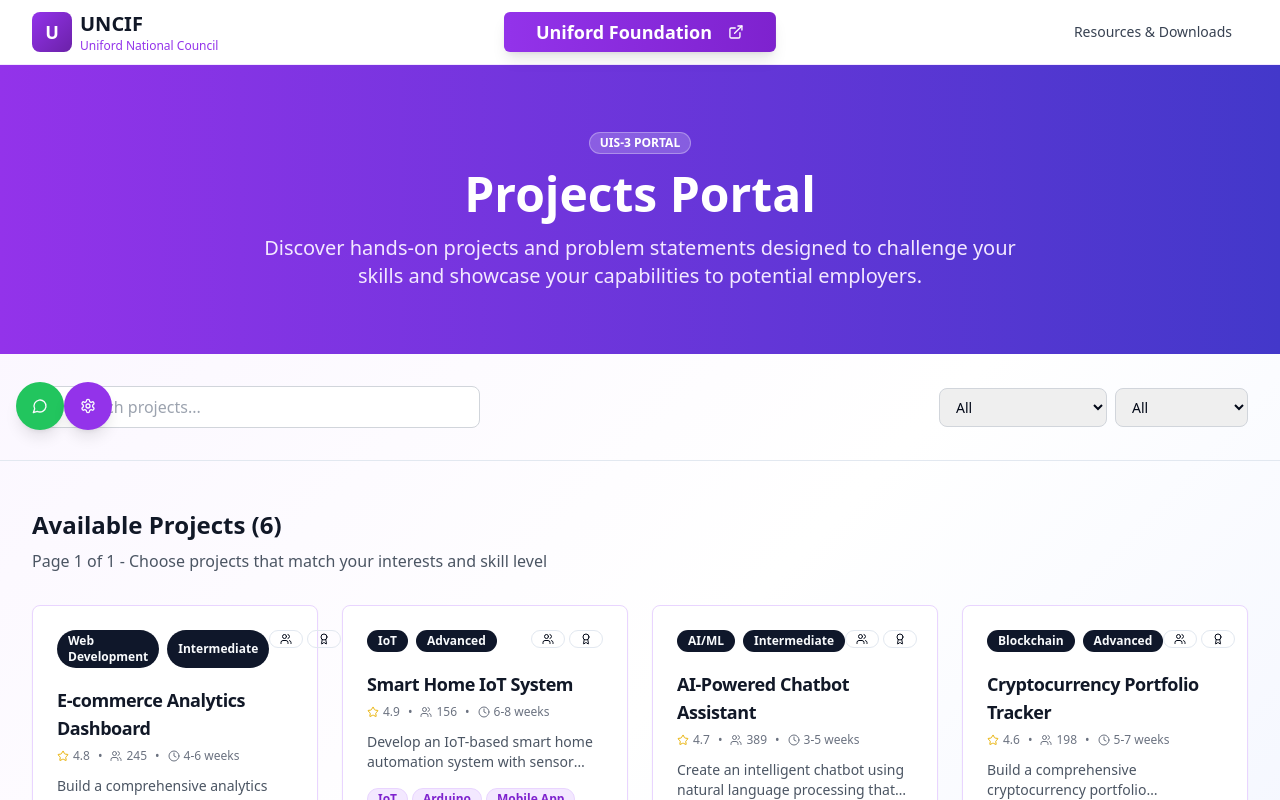
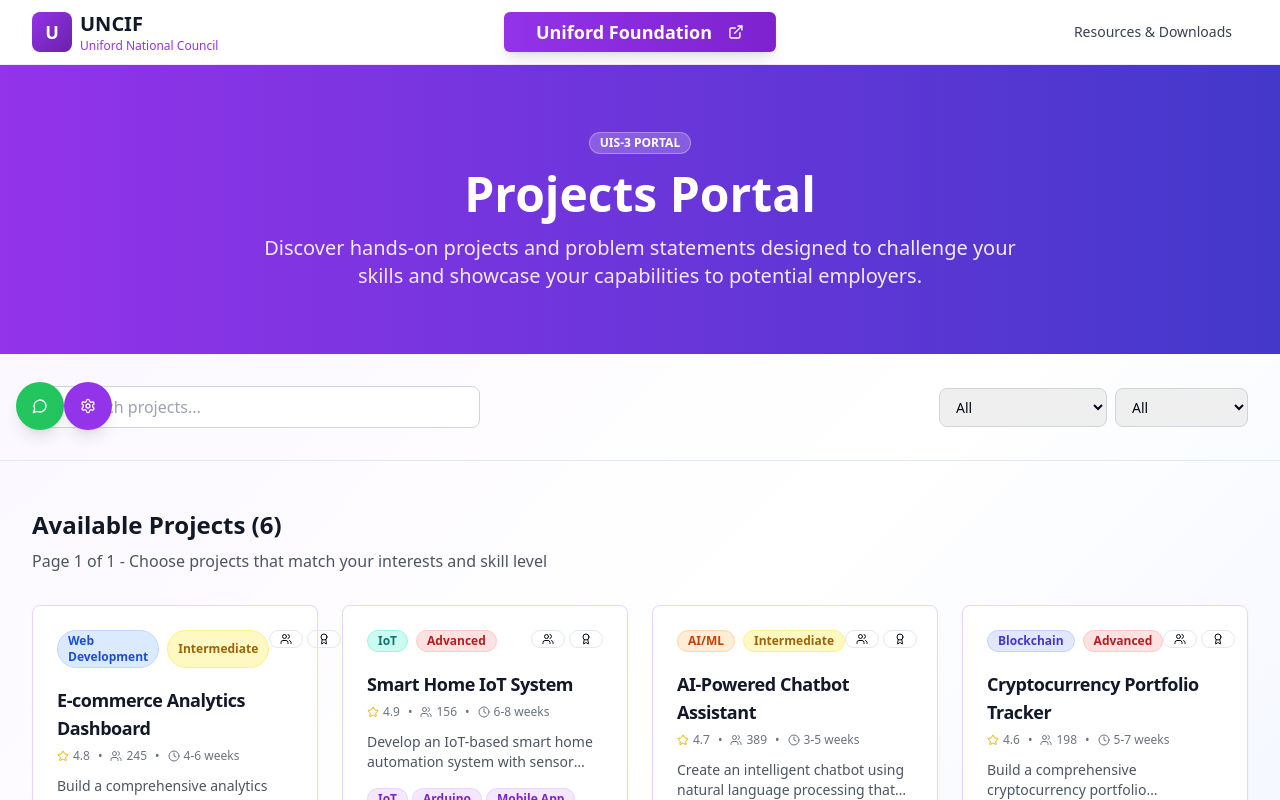
Before and after one commit to Lakshh-187/uniford-nexus-portal, a React (Vite) app: page /uis-3 in a window 1280 px wide. Shown: the top 800 px of the page. Built offline with nearby package versions, Linux system fonts and the light colour scheme.

Commit message:
Fix: Duplicate attributes in JSX
Fixes duplicate attribute errors in UIS1, UIS2, and UIS3 pages.

```diff
--- a/src/pages/UIS1.tsx
+++ b/src/pages/UIS1.tsx
@@ -232,7 +232,7 @@ const UIS1 = () => {
               <Card key={opportunity.id} className="hover:shadow-lg transition-all duration-300 border-blue-200">
                 <CardHeader className="pb-3">
                   <div className="flex items-center justify-between mb-2">
-                    <Badge className={getTypeColor(opportunity.type)} className="text-xs">
+                    <Badge className={`${getTypeColor(opportunity.type)} text-xs`}>
                       {opportunity.type}
                     </Badge>
                     <div className="flex items-center text-xs text-gray-500">
--- a/src/pages/UIS2.tsx
+++ b/src/pages/UIS2.tsx
@@ -237,10 +237,10 @@ const UIS2 = () => {
               <Card key={resource.id} className="hover:shadow-lg transition-all duration-300 border-green-200">
                 <CardHeader className="pb-3">
                   <div className="flex items-start justify-between mb-2">
-                    <Badge className={getTypeColor(resource.type)} className="text-xs">
+                    <Badge className={`${getTypeColor(resource.type)} text-xs`}>
                       {resource.type}
                     </Badge>
-                    <Badge className={getDifficultyColor(resource.difficulty)} className="text-xs">
+                    <Badge className={`${getDifficultyColor(resource.difficulty)} text-xs`}>
                       {resource.difficulty}
                     </Badge>
                   </div>
--- a/src/pages/UIS3.tsx
+++ b/src/pages/UIS3.tsx
@@ -292,12 +292,12 @@ const UIS3 = () => {
                 <CardHeader className="pb-3">
                   <div className="flex items-start justify-between mb-3">
                     <div className="flex gap-2">
-                      <Badge className={getCategoryColor(project.category)} className="text-xs">
-                        {project.category}
-                      </Badge>
-                      <Badge className={getDifficultyColor(project.difficulty)} className="text-xs">
-                        {project.difficulty}
-                      </Badge>
+                       <Badge className={`${getCategoryColor(project.category)} text-xs`}>
+                         {project.category}
+                       </Badge>
+                       <Badge className={`${getDifficultyColor(project.difficulty)} text-xs`}>
+                         {project.difficulty}
+                       </Badge>
                     </div>
                     <div className="flex items-center gap-1">
                       {project.mentorSupport && (
```
